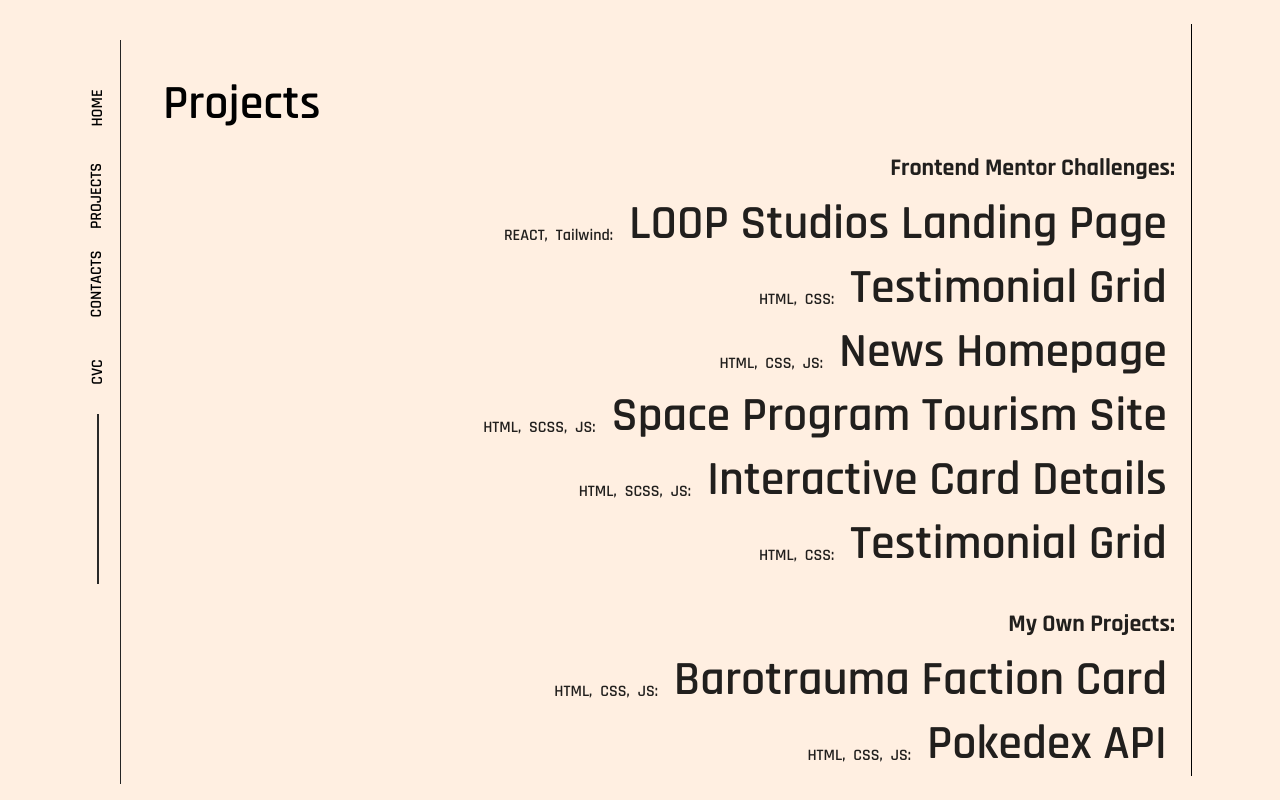
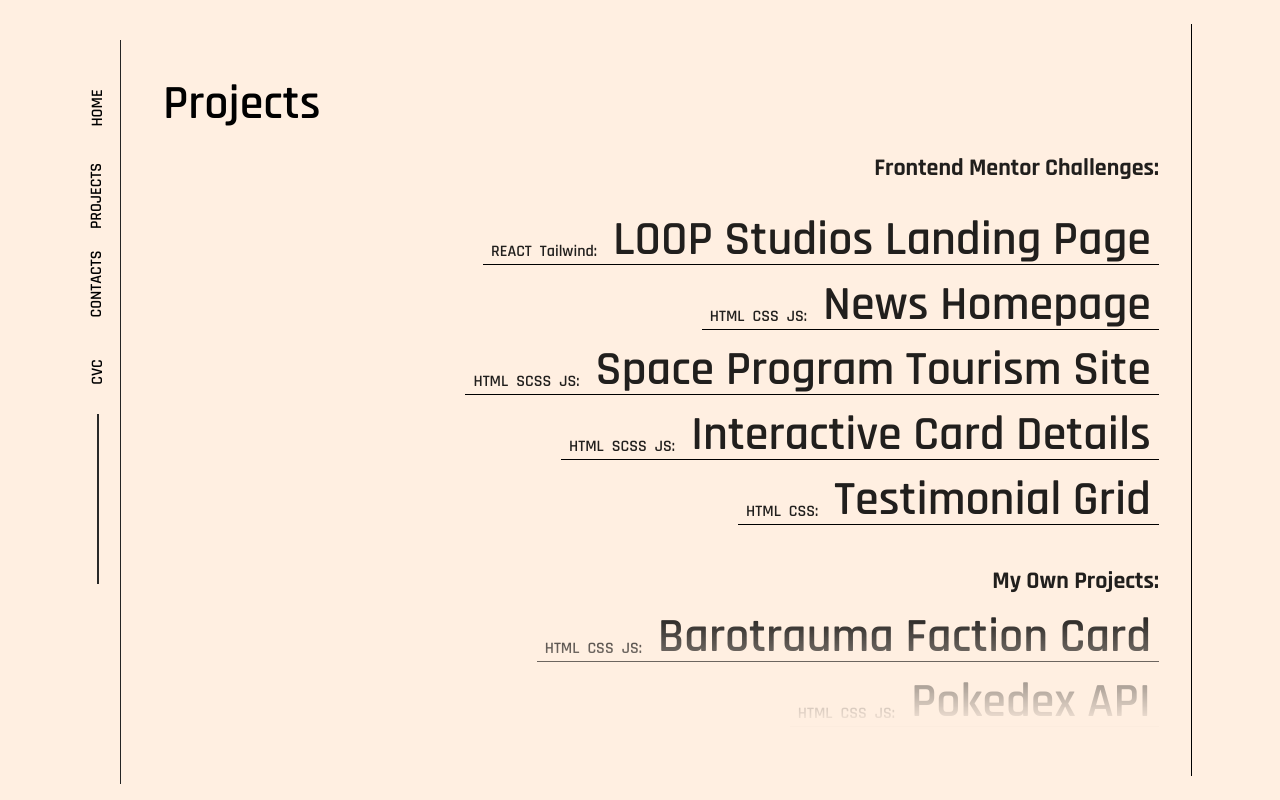
Before and after one commit to CodeLamp168/Caleb-Dylan-Sim-Portfolio, a React (Vite) app: page / in a window 1280 px wide. Built offline with nearby package versions, Linux system fonts and the light colour scheme.

Commit message:
Project Section animations and responsive fixes

```diff
--- a/src/assets/Home.jsx
+++ b/src/assets/Home.jsx
@@ -21,7 +21,7 @@
 
 
     return(
-    <div className="Asset-content home-main-div flex flex-col  items-center md:block min-h-full p-4  relative ">
+    <div className="Asset-content home-main-div flex flex-col  items-center md:block min-h-full p-4  relative">
         <HomeHeader/>
         <HomeDetails/>
     </div>
--- a/src/assets/Projects.jsx
+++ b/src/assets/Projects.jsx
@@ -18,12 +18,12 @@
 
             //fix responsive error
             return(
-                <div className="flex flex-col lg:flex-row items-center  md:items-end w-72 md:w-auto">
+                <div className="flex flex-col lg:flex-row items-center  md:items-end w-72 md:w-auto border-b border-black">
                             <ul className=" flex gap-2 px-2 font-semibold">
                                 {Tools}
                             </ul>
-                            <li className=" px-2 text-left md:text-right text-5xl font-semibold cursor-pointer transition-transform">
-                                <a  href={weblink}>{ProjectName}</a>
+                            <li className="project-name px-2 text-center md:text-right text-5xl font-semibold cursor-pointer transition-transform duration-700 hover:scale-105 md:hover:scale-y-110 lg:hover:scale-105 relative">
+                                <a  className="relative" href={weblink}>{ProjectName}</a>
                             </li>
                 </div>
             )
@@ -31,29 +31,29 @@
 
 
         const VanillaHTML = () => {
-            return <><p>HTML,</p> <p>CSS:</p></>;
+            return <><p className="">HTML</p> <p className=" " >CSS:</p></>;
           };
 
         const ReactTailwind = () => {
-            return <><p>REACT, </p> <p>Tailwind:</p></>;
+            return <><p className=" ">REACT </p> <p className=" ">Tailwind:</p></>;
         };
         const VanillaSCSSJS = () => {
-            return <><p>HTML,</p> <p>SCSS,</p> <p>JS:</p></>
+            return <><p className=" ">HTML</p> <p className="  ">SCSS</p> <p className=" ">JS:</p></>
         };
 
         const VanillaJS = () => {
-            return <><p>HTML,</p> <p>CSS,</p> <p>JS:</p></>;
+            return <><p className=" ">HTML</p> <p className="  ">CSS</p> <p className=" ">JS:</p></>;
         };
 
         return(
-            <div className="project-list-wrap max-w-max md:absolute md:right-0">
-                <ul className="text-right flex flex-col gap-6 ">
+            <div className="project-list-wrap max-w-max md:absolute md:right-0 h-4/5 relative overflow-y-scroll lg:pr-4">
+                <ul className="text-right flex flex-col gap-6">
                     <div className="flex flex-col items-center md:items-end front-end-mentor-challenge-list ">
-                        <h1 className="project-subject text-2xl font-bold mb-4">Frontend Mentor Challenges:</h1>
+                        <h1 className="project-subject text-2xl font-bold mb-8">Frontend Mentor Challenges:</h1>
 
                         <div className="flex flex-col items-end gap-4">
-                            <ProjectItem Tools={<ReactTailwind/>} ProjectName={`LOOP Studios Landing Page`}/>
-                            <ProjectItem Tools={<VanillaHTML/>} ProjectName={`Testimonial Grid`}/>
+
+                            <ProjectItem Tools={<ReactTailwind/>} ProjectName={`LOOP Studios Landing Page`} weblink={`https://codelamp168.github.io/Loop-Studios-Landing-Page-Tailwind-React/`}/>
                             <ProjectItem Tools={<VanillaJS/>} ProjectName={`News Homepage`}/>
                             <ProjectItem Tools={<VanillaSCSSJS/>} ProjectName={`Space Program Tourism Site`}/>
                             <ProjectItem Tools={<VanillaSCSSJS/>} ProjectName={`Interactive Card Details`}/>
@@ -64,14 +64,12 @@
 
                     <div className="flex flex-col items-center md:items-end front-end-mentor-challenge-list">
                         <h1 className="project-subject text-2xl font-bold my-4">My Own Projects:</h1>
-                        <div className="flex flex-col items-end gap-4">
+                        <div className="flex flex-col items-end gap-4 ">
                             <ProjectItem Tools={<VanillaJS/>} ProjectName={`Barotrauma Faction Card`}/>
                             <ProjectItem Tools={<VanillaJS/>} ProjectName={`Pokedex API`}/>
-                            <ProjectItem Tools={<VanillaJS/>} ProjectName={`Barotrauma Faction Card`}/>
-                            <ProjectItem Tools={<VanillaJS/>} ProjectName={`Pokedex API`}/>
-                            <ProjectItem Tools={<VanillaJS/>} ProjectName={`Barotrauma Faction Card`}/>
+                        </div>
 
-                        </div>
+                        <div className="invisible-div-for-fade-effect w-full h-2 md:h-4 mt-24"></div>
 
 
                     </div>
@@ -83,7 +81,7 @@
 
 
     return(
-    <div className="Asset-content home-main-div flex flex-col  items-center md:block min-h-full p-4  relative">
+    <div className="Asset-content home-main-div flex flex-col  items-center md:block min-h-full p-4  relative ">
         <ProjectHeader/>
         <ProjectLists />
     </div>
--- a/src/index.css
+++ b/src/index.css
@@ -76,7 +76,30 @@
   width:100%;
 }
 
+
 .project-list-wrap {
-   height:650px;
-   overflow-y:scroll;
+  overflow:scroll;
+  scrollbar-color:rgba(0, 0, 0, 0.062) #fff2e7;
+  scrollbar-width:none;
 }
+
+@media(min-width:768px){
+  .project-list-wrap {
+    -webkit-mask-image: linear-gradient(to bottom,  black 20%, transparent 100%);
+    mask-image: linear-gradient(to bottom, black 80%, transparent 100%);
+  }
+  .project-name a::after {
+    content:'';
+    position:absolute;
+    width:0%;
+    height:3px;
+    bottom:6px;
+    left:0px;
+    transition:width 200ms ease-in-out;
+    background:black;
+    }
+
+  .project-name a:hover::after {
+      width:100%;
+  }
+}
```
